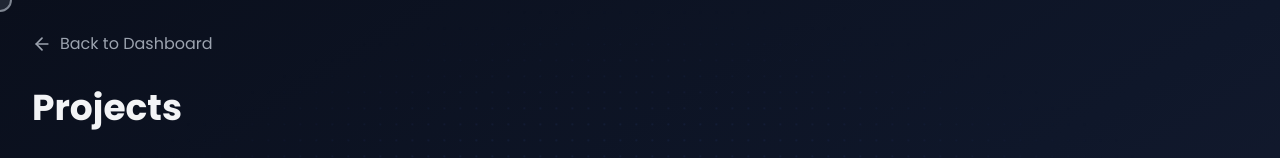
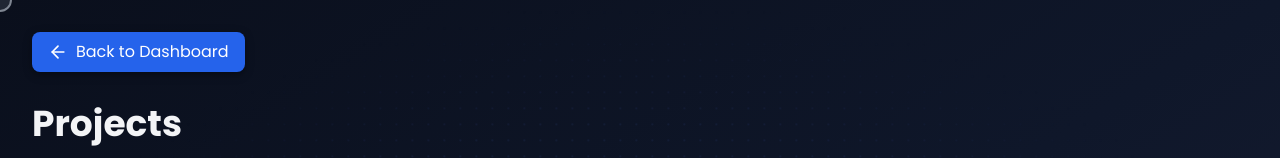
Before and after one commit to Kalpan2007/My_Portfolio, a React (Vite) app: page /projects in a window 1280 px wide. Shown: the top 158 px of the page. Built offline with nearby package versions, Linux system fonts and the light colour scheme.

Commit message:
Make BTD component

```diff
--- /dev/null
+++ b/src/components/BackToDashboard.tsx
@@ -0,0 +1,18 @@
+import { useNavigate } from 'react-router-dom';
+import { ArrowLeft } from 'lucide-react';
+
+const BackToDashboard = () => {
+  const navigate = useNavigate();
+
+  return (
+    <button
+      onClick={() => navigate('/')}
+      className="flex items-center gap-2 px-4 py-2 rounded-lg bg-blue-600 hover:bg-blue-700 text-white transition shadow-md drop-shadow-[0_2px_4px_rgba(0,0,0,0.3)]"
+    >
+      <ArrowLeft className="w-5 h-5" />
+      <span>Back to Dashboard</span>
+    </button>
+  );
+};
+
+export default BackToDashboard;
--- a/src/pages/Dashboard.tsx
+++ b/src/pages/Dashboard.tsx
@@ -138,7 +138,7 @@ const Dashboard = () => {
           initial="initial"
           animate="animate"
           whileHover="hover"
-          className="lg:col-start-2 lg:row-start-1 lg:row-end-3 p-6 rounded-3xl bg-white/5 backdrop-blur-sm shadow-lg transition-all duration-300 hover:bg-white/10 h-[400px] w-full max-w-[600px] mx-auto"
+          className="lg:col-start-2 lg:row-start-1 lg:row-end-3 p-6 rounded-3xl bg-white/5 backdrop-blur-sm shadow-lg transition-all duration-100 hover:bg-white/10 h-[400px] w-full max-w-[600px] mx-auto"
         >
           <div className="flex flex-col items-center text-center space-y-6 h-full justify-center">
             <div className="w-28 h-28 rounded-full overflow-hidden ring-2 ring-blue-500/30 shadow-md">
--- a/src/pages/Projects.tsx
+++ b/src/pages/Projects.tsx
@@ -2,6 +2,7 @@ import { motion } from 'framer-motion';
 import { ArrowLeft, ExternalLink, Github } from 'lucide-react';
 import { useNavigate } from 'react-router-dom';
 import PageTransition from '../components/PageTransition';
+import BackToDashboard from '../components/BackToDashboard';
 
 const projects = [
   {
@@ -37,13 +38,9 @@ const navigate = useNavigate();
     <PageTransition>
       <div className="min-h-screen p-8">
         <div className="max-w-7xl mx-auto">
-          <button
-            onClick={() => navigate('/')}
-            className="flex items-center gap-2 text-gray-400 hover:text-white mb-8 transition"
-          >
-            <ArrowLeft size={20} />
-            Back to Dashboard
-          </button>
+          <div className="flex justify-between items-center mb-8">
+            <BackToDashboard />
+          </div>
 
           <h1 className="text-4xl font-bold mb-8">Projects</h1>
 
```
